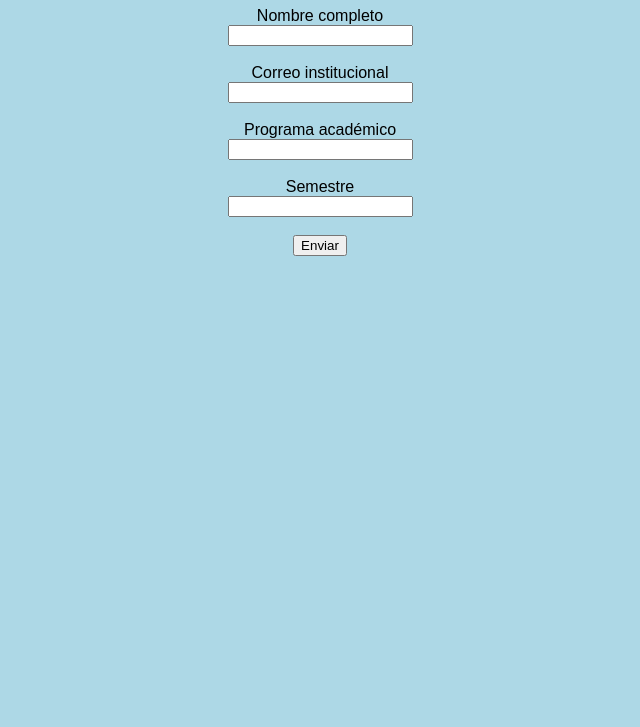
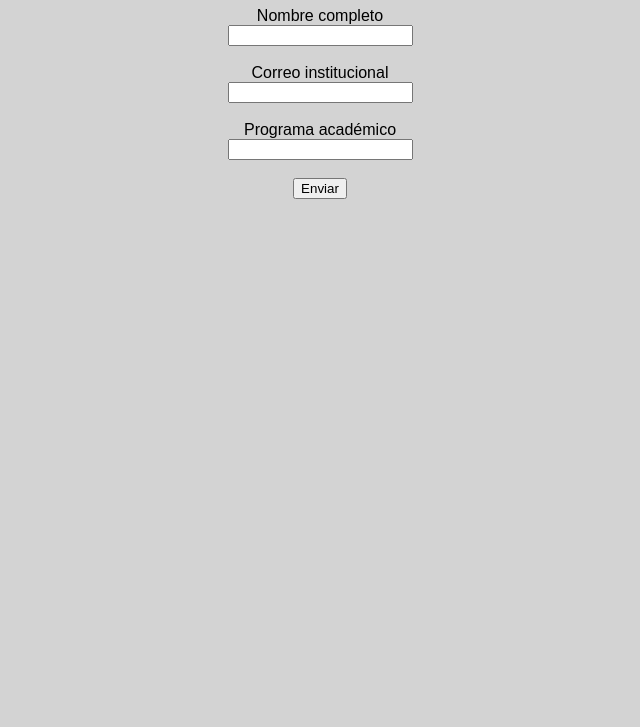
Before and after one commit to itasco/buzon-cuc-escucha, a plain HTML site: page index.html in a window 1280 px wide. Shown: the part 73-800 px from the top of the page, without its empty margins (320-960 px from the left). Drawn offline with Linux system fonts and the light colour scheme.

Commit message:
Revert "mi app"

```diff
--- a/index.html
+++ b/index.html
@@ -18,8 +18,6 @@
     <label>Programa académico</label><br>
     <input type="text"><br><br>
 
-    <label>Semestre</label><br>
-    <input type="number"><br><br>
 <button>Enviar</button>
 </form>
 
--- a/style.css
+++ b/style.css
@@ -1,5 +1,5 @@
 body{
     font-family: Arial, Helvetica, sans-serif;
-    background-color: lightblue;
+    background-color: lightgray;
     text-align: center;
 }
```
